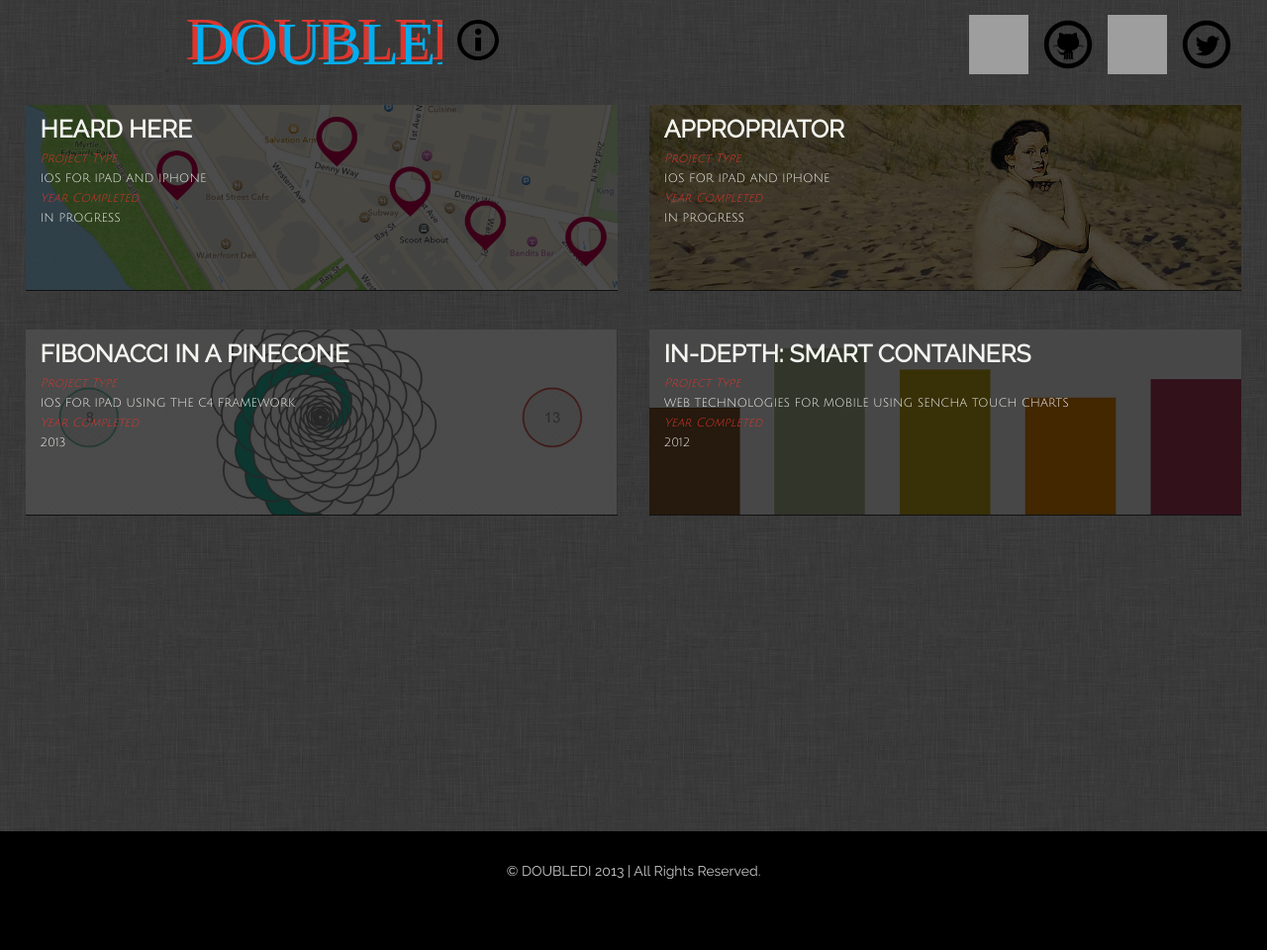
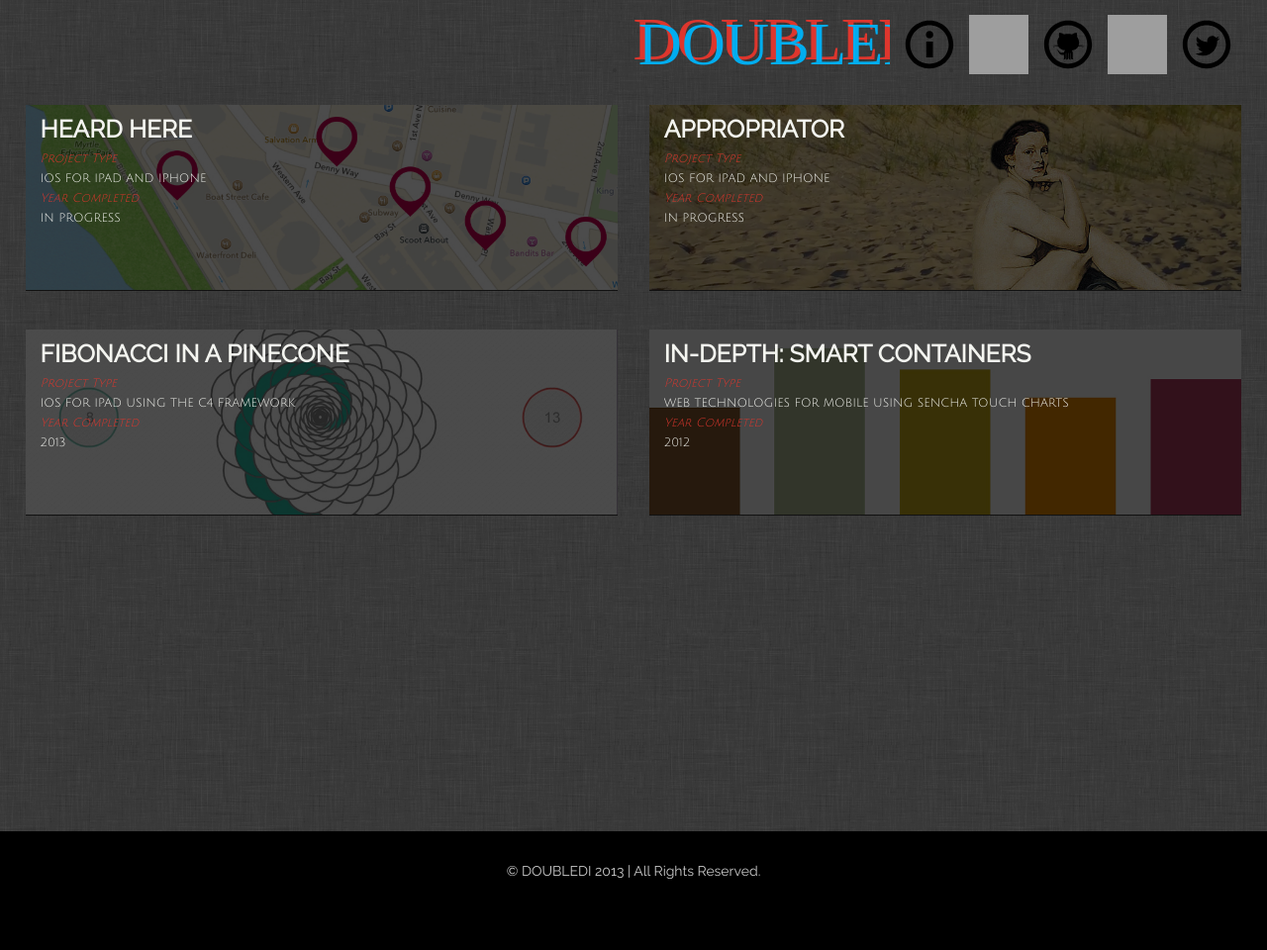
Before and after one commit to diannamertz/doubledi.github.com, a Jekyll site: the page built from index.html, in a window 1280 px wide. Shown: the whole page at 99% size. Built offline with Jekyll 4.4.1, drawn with Linux system fonts in a browser that asks for light colours; grey boxes are pictures that could not be loaded.

Commit message:
index changes

```diff
--- a/_layouts/default.html
+++ b/_layouts/default.html
@@ -28,7 +28,7 @@
                 <li><a href="https://github.com/doubledi?tab=repositories" target="_blank"><object id="icondd" height="60px" width="60px" data="/img/icon-github.svg" type="image/svg+xml"></object></a></li>
                 <li><a href="mailto:diannamertz@gmail.com" target="_top" title="E-mail me!"><object id="icondd" height="60px" width="60px" data="/img/icon-contact.svg" type="image/svg+xml"></object></a></li>
                 <li>
-                    <a href="#myModal" role="btn" data-toggle="modal"> <img src="/img/icon-info.svg" width="10%" height="10%"></a>
+                    <a href="#myModal" role="btn" data-toggle="modal"> <img src="/img/icon-info.svg" width="60" height="60"></a>
                 </li>
                 <li>
                     <svg  version="1.1"
```
